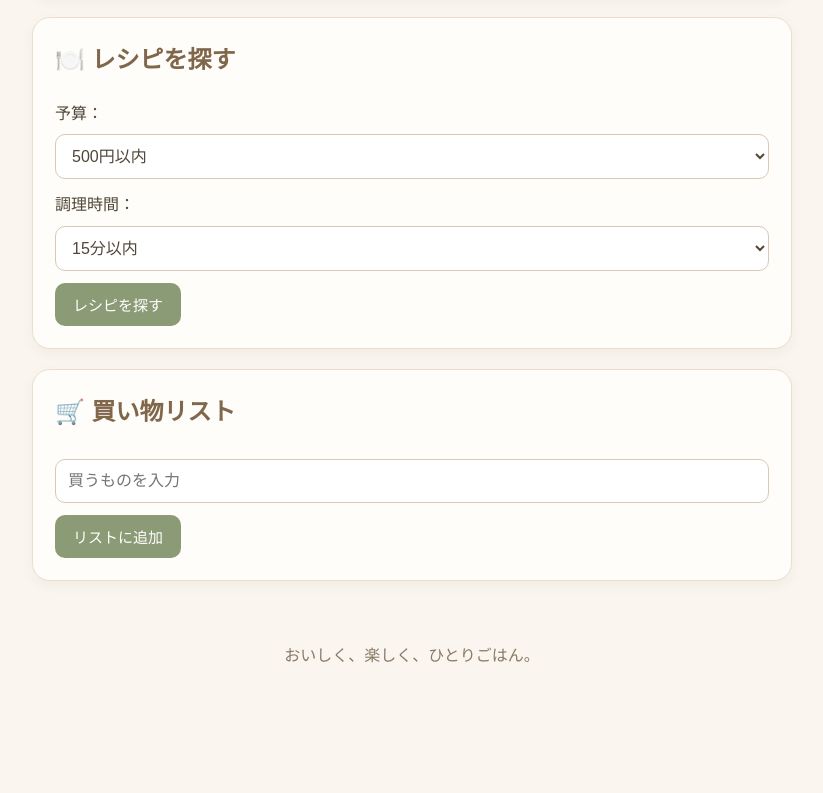
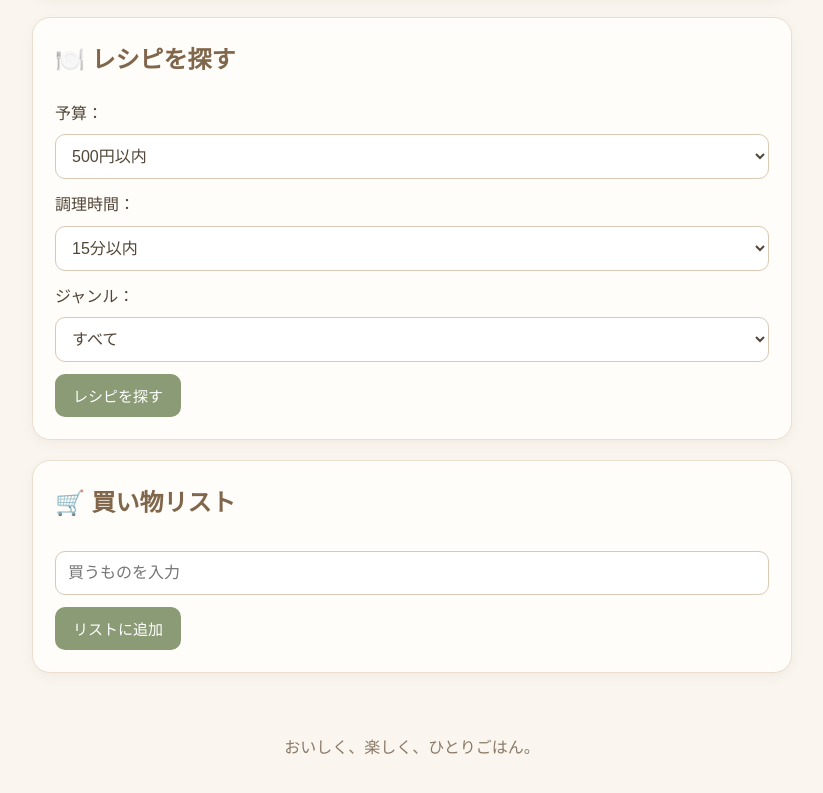
Before and after one commit to wiiiiw08ggg-star/hitorigohan-navi, a plain HTML site: page index.html in a window 1280 px wide. Shown: the part 635-1428 px from the top of the page, without its empty margins (228-1051 px from the left). Before the commit the page ends 1341 px from the top, so only its background shows below. Drawn offline with Linux system fonts and the light colour scheme.

Commit message:
Update index.html

```diff
--- a/index.html
+++ b/index.html
@@ -44,7 +44,16 @@
         <option value="30">30分以内</option>
         <option value="60">60分以内</option>
       </select>
-
+<label for="genre">ジャンル：</label>
+<select id="genre">
+  <option value="all">すべて</option>
+  <option value="rice">ごはん・丼もの</option>
+  <option value="noodles">麺・パスタ</option>
+  <option value="meat">お肉料理</option>
+  <option value="vegetables">野菜・卵料理</option>
+  <option value="soup">スープ</option>
+  <option value="side">簡単おかず</option>
+</select>
       <button id="searchRecipes">レシピを探す</button>
       <div id="recipeList"></div>
     </section>
```
